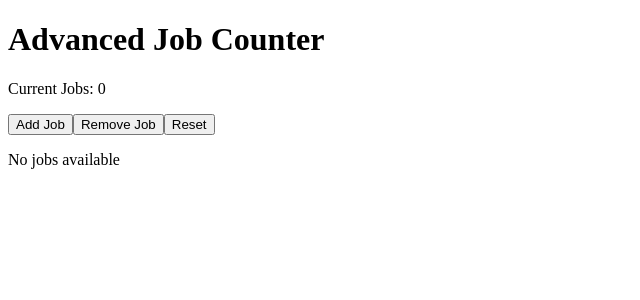
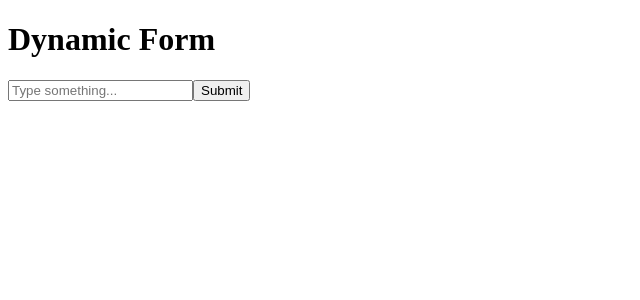
Before and after one commit to nathanfell32-debug/my-first-react-app, a React (Create React App) app: page / in a window 1280 px wide. Shown: the top 300 px of the page, without its empty margins (0-640 px from the left). Built offline with nearby package versions, Linux system fonts and the light colour scheme.

Commit message:
Added activity-8 dynamic form with usestate
Dynamic Input Form with useState
Objective:Create a React component that uses useState to manage form inputs, demonstrating how React updates the UI in response to state changes.

```diff
--- a/src/App.js
+++ b/src/App.js
@@ -1,9 +1,9 @@
 import React from 'react';
 import './App.css';
-import AdvancedJobCounter from "./activity-7/AdvancedJobCounter";
+import DynamicForm from "./activity-8/DynamicForm";
 
 function App() {
-   return <AdvancedJobCounter />;
+   return <DynamicForm />;
 }
 
 export default App;
--- /dev/null
+++ b/src/activity-8/DynamicForm.jsx
@@ -0,0 +1,34 @@
+import React, { useState } from "react";
+
+const DynamicForm = () => {
+    const [inputValue, setInputValue] = useState("");
+    const [submittedValue, setSubmittedValue] = useState("");
+
+    const handleSubmit = (e) => {
+        e.preventDefault();   //stop page refresh
+        setSubmittedValue(inputValue);
+        setInputValue("");  //clear input after submit
+    };
+
+    return (
+        <div>
+            <h1>Dynamic Form</h1>
+
+            <form onSubmit={handleSubmit}>
+                <input
+                type="text"
+                placeholder="Type something..."
+                value={inputValue}
+                onChange={(e) => setInputValue(e.target.value)}
+              />
+              <button type="submit">Submit</button>
+            </form>
+
+            {submittedValue && (
+                <p>You submitted: <strong>{submittedValue}</strong></p>
+            )}
+        </div>
+    );
+};
+
+export default DynamicForm;
```
